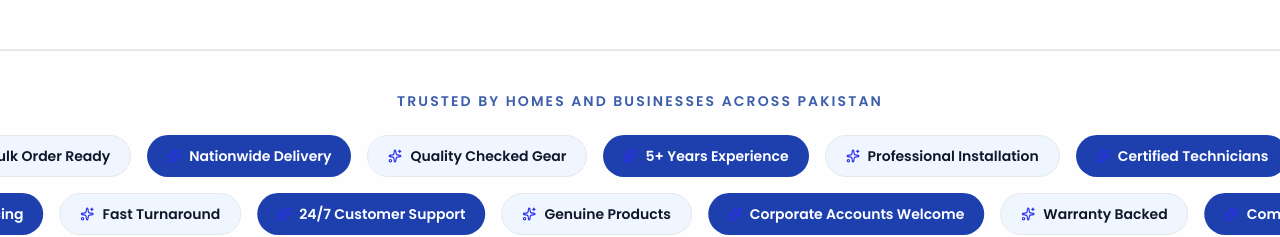
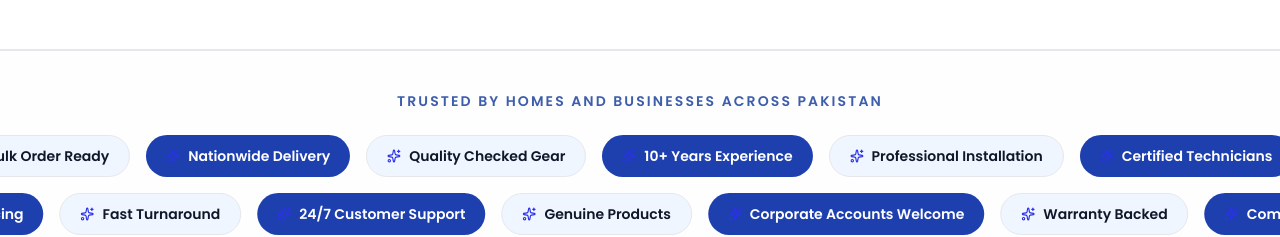
Before and after one commit to sobaanahmed72005/corporate-portfolio-frontend, a Next.js app: page / in a window 1280 px wide. Shown: the part 1240-1477 px from the top of the page. Built offline with nearby package versions, Linux system fonts and the light colour scheme; no server answers.

Commit message:
Fix trust ticker showing 5+ years experience instead of 10+

```diff
--- a/components/home/TrustTicker.tsx
+++ b/components/home/TrustTicker.tsx
@@ -7,7 +7,7 @@ const rowOne = [
   "Bulk Order Ready",
   "Nationwide Delivery",
   "Quality Checked Gear",
-  "5+ Years Experience",
+  "10+ Years Experience",
   "Professional Installation",
 ];
 
```
